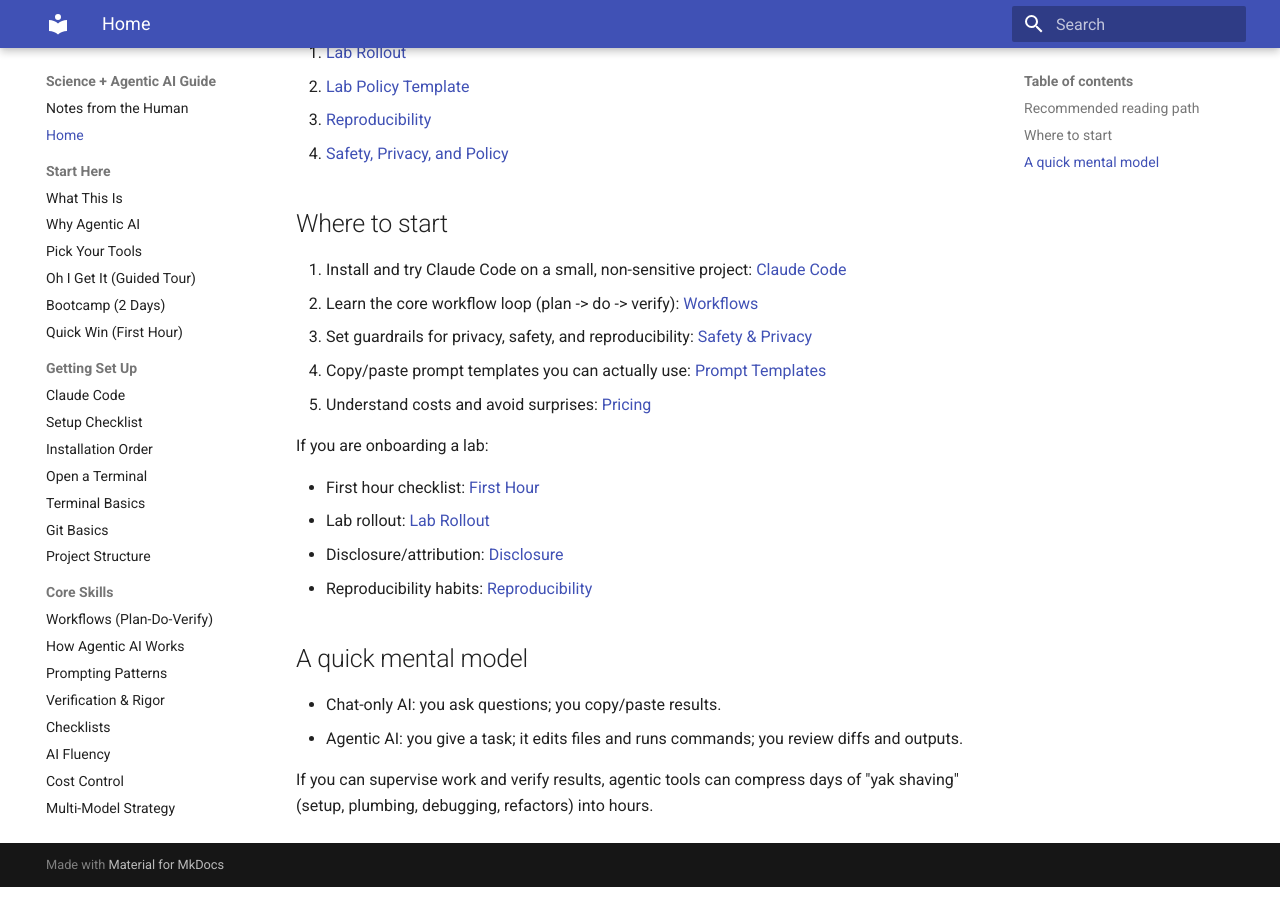
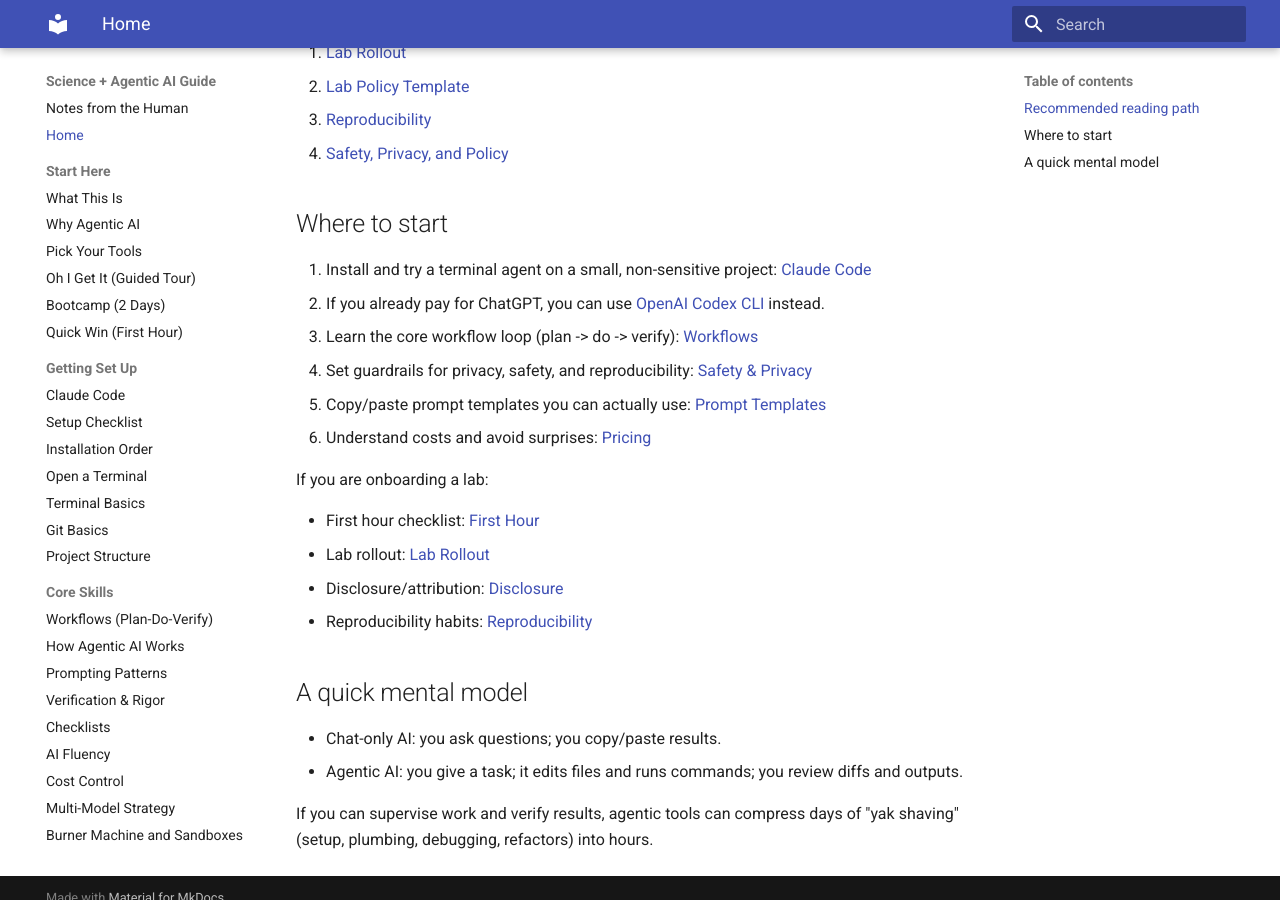
Before and after one commit to Chris-Cullins/science-ai-guide, an MkDocs documentation site: the page built from docs/index.md, in a window 1280 px wide and 900 px high, scrolled down 709 px. Built offline with MkDocs 1.6.1 and Material for MkDocs 9.7.7, drawn with Linux system fonts in a browser that asks for light colours.

Commit message:
Mention Codex CLI as Claude Code alternative

```diff
--- a/docs/index.md
+++ b/docs/index.md
@@ -26,7 +26,8 @@
 
 ## Where to start
 
-1. Install and try Claude Code on a small, non-sensitive project: [Claude Code](claude-code.md)
+1. Install and try a terminal agent on a small, non-sensitive project: [Claude Code](claude-code.md)
+   - If you already pay for ChatGPT, you can use [OpenAI Codex CLI](https://github.com/openai/codex) instead.
 2. Learn the core workflow loop (plan -> do -> verify): [Workflows](workflows.md)
 3. Set guardrails for privacy, safety, and reproducibility: [Safety & Privacy](safety-privacy.md)
 4. Copy/paste prompt templates you can actually use: [Prompt Templates](prompts.md)
```
Also changed, not shown: docs/bootcamp.md (+1 -0 lines), docs/claude-code.md (+4 -0 lines), docs/install-order.md (+1 -0 lines), docs/oh-i-get-it.md (+2 -0 lines), docs/tooling.md (+2 -0 lines).
